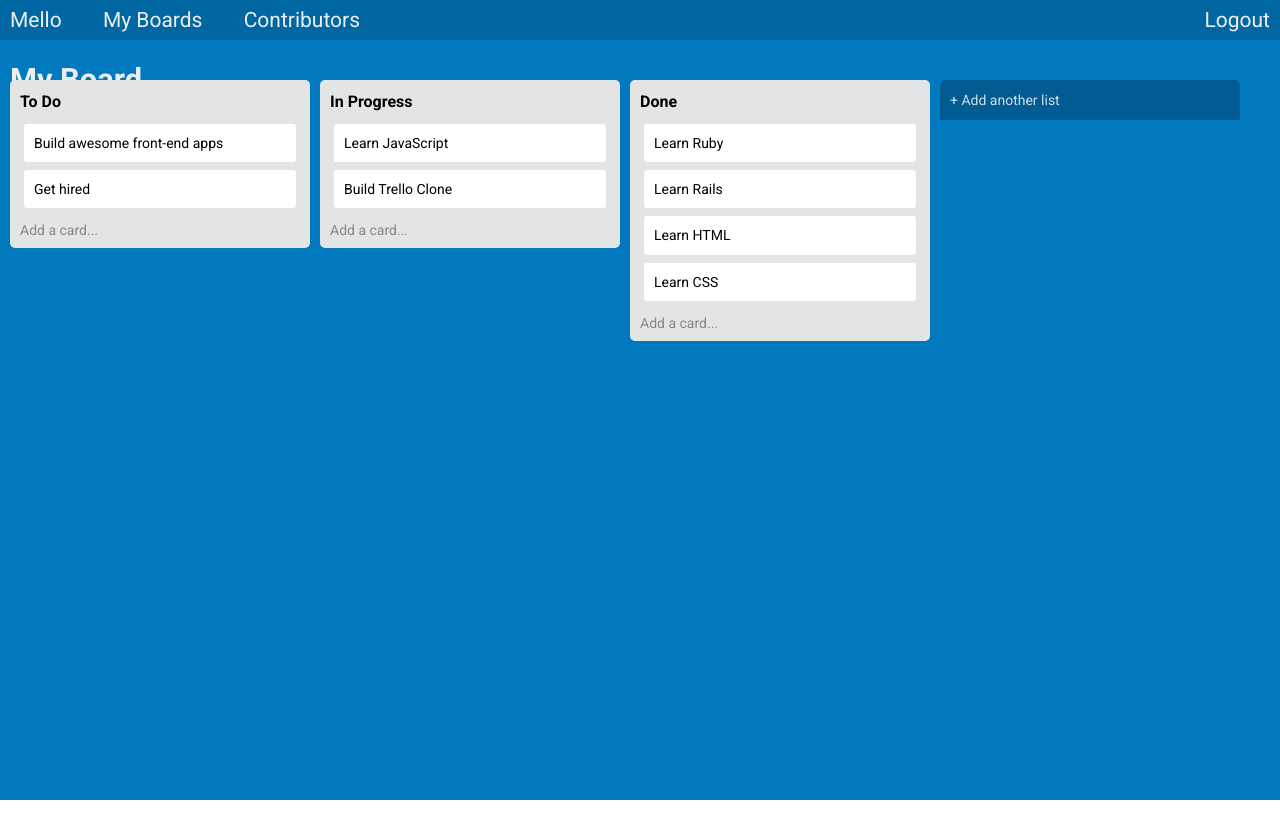
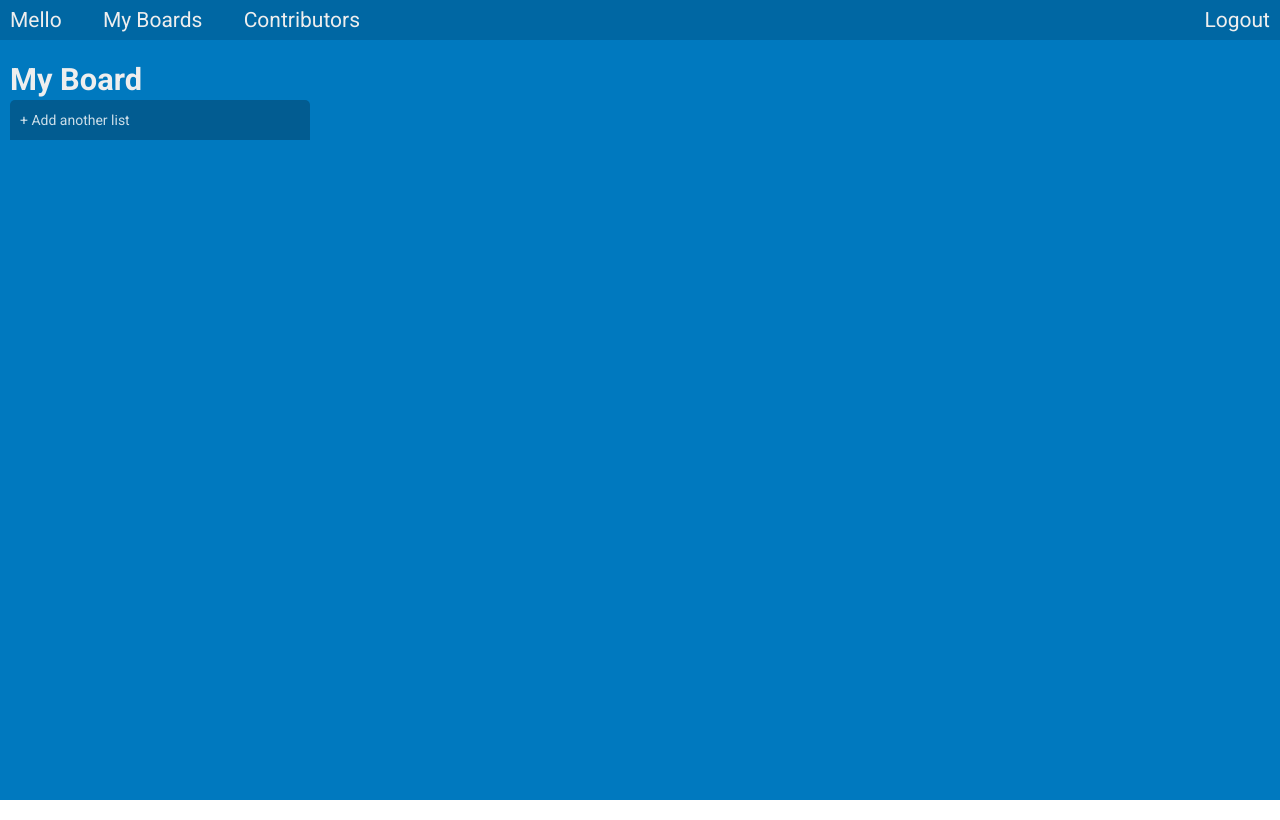
Before and after one commit to OwitiDessy/Mello-KanbanWebApplication, a plain HTML site: page index.html in a window 1280 px wide. Drawn offline with nearby package versions, Linux system fonts and the light colour scheme.

Commit message:
update the DOM to render list elements from our list data

```diff
--- a/assets/css/style.css
+++ b/assets/css/style.css
@@ -63,6 +63,10 @@ header {
   font-size: 1.1em;
   height: 40px;
   padding: 10px;
+}
+
+.title {
+   margin-bottom: 20px;
 }
 
 .container {
--- /dev/null
+++ b/assets/js/app.js
@@ -0,0 +1,42 @@
+var $boardContainer = document.querySelector('.container');
+
+var board = new Board();
+
+function handleListCreate() {
+  var listTitle = prompt('New list title') || '';
+
+  if (listTitle.trim()) {
+    board.addList(listTitle);
+    renderBoard();
+  }
+}
+
+function renderBoard() {
+  $boardContainer.innerHTML = '';
+
+  board.lists.forEach(function(list) {
+    var $listContainer = document.createElement('div');
+    $listContainer.className = 'list';
+
+    var $header = document.createElement('header');
+
+    var $headerButton = document.createElement('button');
+    $headerButton.textContent = list.title;
+
+    $header.appendChild($headerButton);
+    $listContainer.appendChild($header);
+    $boardContainer.appendChild($listContainer);
+  });
+
+  var $addListContainer = document.createElement('div');
+  $addListContainer.className = 'list add';
+
+  var $addListButton = document.createElement('button');
+  $addListButton.textContent = '+ Add another list';
+  $addListButton.addEventListener('click', handleListCreate);
+
+  $addListContainer.appendChild($addListButton);
+  $boardContainer.appendChild($addListContainer);
+}
+
+renderBoard();
--- a/index.html
+++ b/index.html
@@ -1,9 +1,11 @@
 <!DOCTYPE html>
 <html lang="en">
   <head>
-    <meta charset="UTF-8" />
-    <meta name="viewport" content="width=device-width, initial-scale=1.0" />
-    <meta http-equiv="X-UA-Compatible" content="ie=edge" />
+    <meta charset="utf-8" />
+    <meta
+      name="viewport"
+      content="width=device-width, initial-scale=1, shrink-to-fit=no"
+    />
     <link
       rel="stylesheet"
       href="https://cdnjs.cloudflare.com/ajax/libs/normalize/8.0.1/normalize.min.css"
@@ -15,6 +17,7 @@
     <link rel="stylesheet" type="text/css" href="assets/css/style.css" />
     <title>Mello</title>
   </head>
+
   <body>
     <div class="ui">
       <nav>
@@ -27,41 +30,10 @@
           <a href="#">Logout</a>
         </div>
       </nav>
-      <header><h1>My Board</h1></header>
-      <div class="container">
-
-        <div class="list">
-          <header><button>To Do</button></header>
-          <ul>
-            <li><button>Build awesome front-end apps</button></li>
-            <li><button>Get hired</button></li>
-          </ul>
-          <button>Add a card...</button>
-        </div>
-        <div class="list">
-          <header><button>In Progress</button></header>
-          <ul>
-            <li><button>Learn JavaScript</button></li>
-            <li><button>Build Trello Clone</button></li>
-          </ul>
-          <button>Add a card...</button>
-        </div>
-        <div class="list">
-          <header><button>Done</button></header>
-          <ul>
-            <li><button>Learn Ruby</button></li>
-            <li><button>Learn Rails</button></li>
-            <li><button>Learn HTML</button></li>
-            <li><button>Learn CSS</button></li>
-          </ul>
-          <button>Add a card...</button>
-        </div>
-        <div class="list add">
-          <button>+ Add another list</button>
-        </div>
-
-      </div>
+      <header class="title"><h1>My Board</h1></header>
+      <div class="container"></div>
     </div>
     <script src="assets/js/board.js"></script>
+    <script src="./assets/js/app.js"></script>
   </body>
 </html>
```
